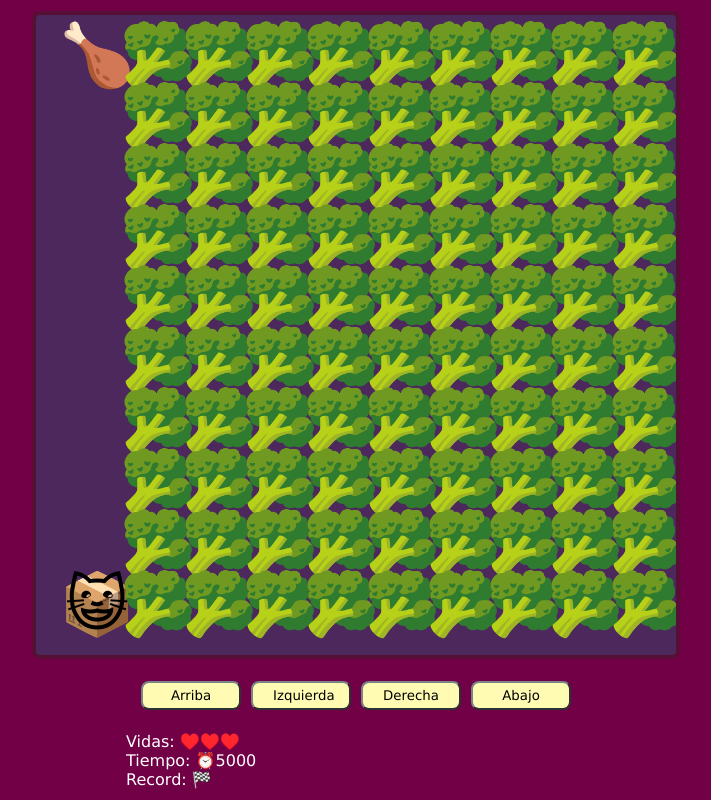
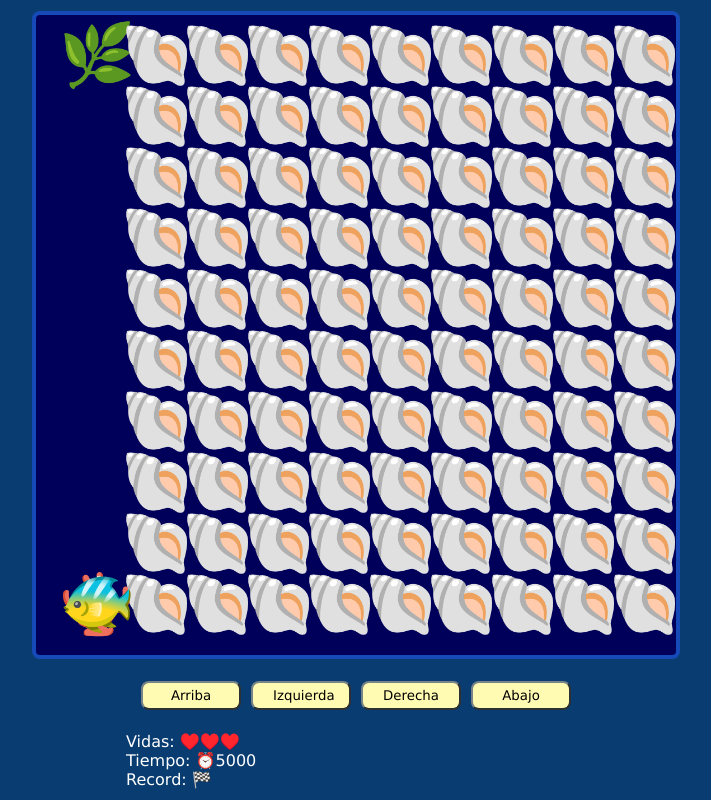
Before and after one commit to CamiSilvitaB/minigame-javascript, a plain HTML site: page index.html in a window 1280 px wide. Shown: the whole page, without its empty margins (284-995 px from the left). Drawn offline with Linux system fonts and the light colour scheme.

Commit message:
mejorando el personaje y obstaculos

```diff
--- a/game.js
+++ b/game.js
@@ -1,3 +1,4 @@
+/* main elements */
 const canvas = document.querySelector('#game');
 const game = canvas.getContext('2d');
 const up = document.querySelector('#up')
@@ -8,6 +9,12 @@ const spanLives = document.querySelector('#lives')
 const spanTime = document.querySelector('#time');
 const spanRecord = document.querySelector('#record');
 const pResult = document.querySelector('#result');
+
+/* Buttons Events */
+up.addEventListener('click', upMove);
+left.addEventListener('click', leftMove);
+right.addEventListener('click', rightMove);
+down.addEventListener('click', downMove);
 
 let canvasSize;
 let elementsSize;
@@ -46,10 +53,15 @@ function setCanvasSize() {
       canvasSize = window.innerHeight * 0.8;
     }
 
+    canvasSize = Number(canvasSize.toFixed(0));
+
     canvas.setAttribute('width', canvasSize);
     canvas.setAttribute('height', canvasSize);
 
     elementsSize = (canvasSize / 10 -3);
+
+    playerPosition.x = undefined
+    playerPosition.y = undefined
 
     startGame();
 
@@ -189,11 +201,6 @@ function showRecord() {
 }
 
 window.addEventListener('keydown', moveByKeys);
-up.addEventListener('click', upMove);
-left.addEventListener('click', leftMove);
-right.addEventListener('click', rightMove);
-down.addEventListener('click', downMove);
-
 
 function moveByKeys (event){
   if (event.key == 'ArrowUp') upMove();
@@ -201,7 +208,6 @@ function moveByKeys (event){
   else if (event.key == 'ArrowLeft') leftMove();
   else if (event.key == 'ArrowRight') rightMove();
 };
-
 
 function upMove(){
   if((playerPosition.y - elementsSize) < 0){
--- a/maps.js
+++ b/maps.js
@@ -1,9 +1,9 @@
 const emojis={
   '-':' ',
-  'O':'📦',
-  'X':'🥦',
-  'I':'🍗',
-  'PLAYER':'😺',
+  'O':'🪸',
+  'X':'🐚',
+  'I':'🌿',
+  'PLAYER':'🐠',
   'BOMB_COLLISION':'🙀',
   'GAME_OVER':'😾',
   'WIN':'🏆',
--- a/styles.css
+++ b/styles.css
@@ -1,5 +1,5 @@
 body {
-    background-color: rgb(114, 0, 71);
+    background-color: rgb(9, 61, 113);
     color: #fff;
     font-family: Verdana, Geneva, Tahoma, sans-serif;
     margin: 0;
@@ -16,9 +16,9 @@ body {
   }
 
   canvas {
-    border: 4px solid #570f35;
+    border: 4px solid #164ab9;
     border-radius: 8px;
-    background-color: rgb(76, 40, 93);
+    background-color: rgb(0, 0, 90);
   }
 
   .btns {
@@ -57,6 +57,6 @@ body {
   }
 
   @media (max-width: 440px) {
-    button { margin-top: 25px; }
+    button { margin-top: 5px; }
     #up, #down { margin-left: 100%; margin-right: 100%; }
   }
```
